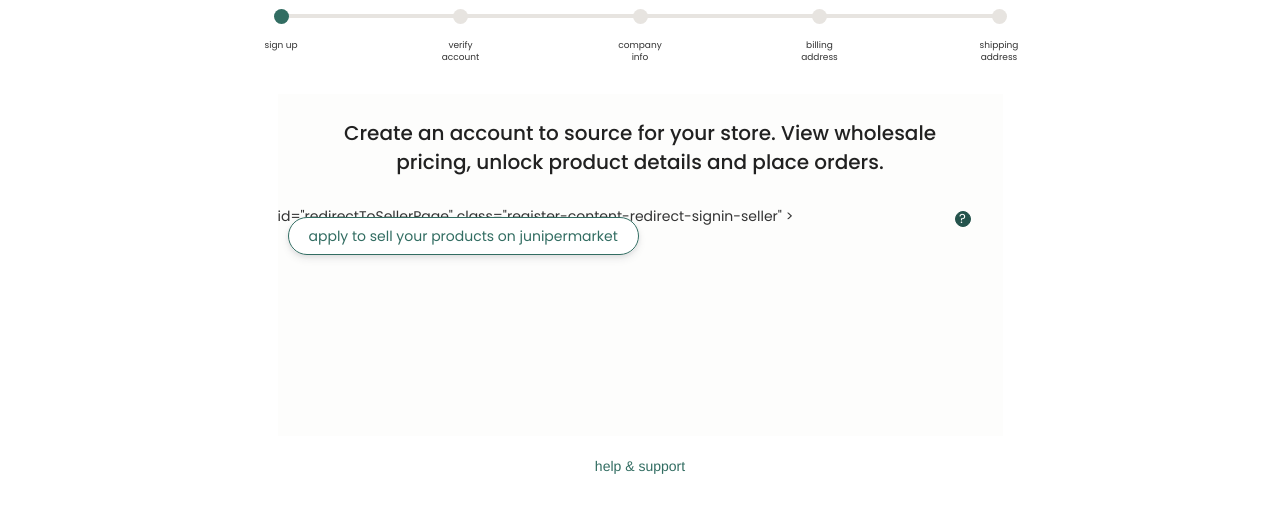
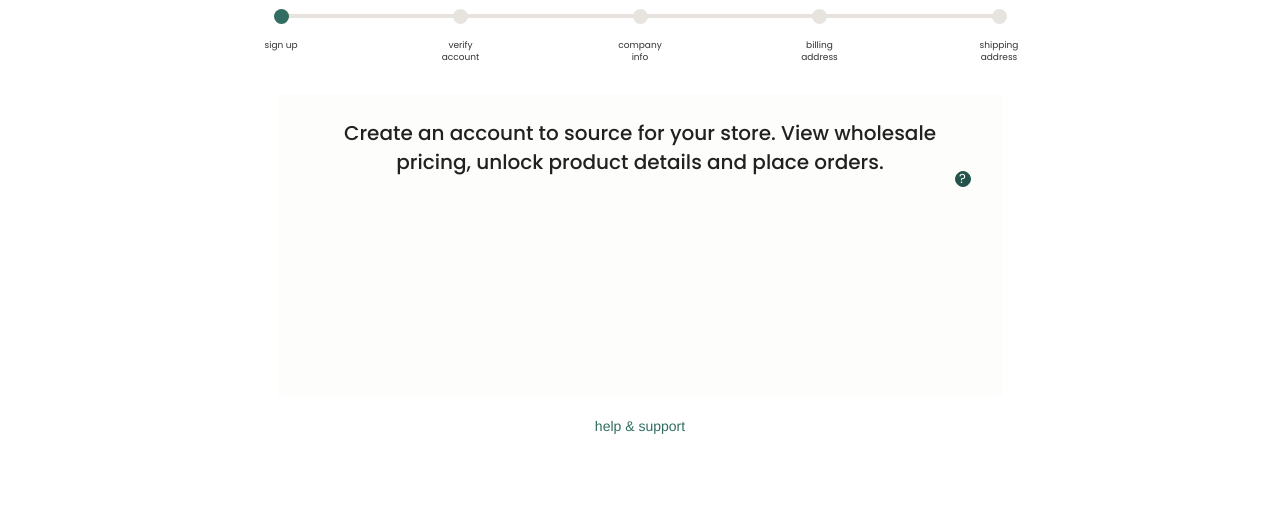
Before and after one commit to TraceFerrier/traceferrier.github.io, a plain HTML site: page local-signup.html in a window 1280 px wide. Shown: the part 155-668 px from the top of the page. Drawn offline with nearby package versions, Linux system fonts and the light colour scheme.

Commit message:
Remove "apply to sell" section

```diff
--- a/local-signup.html
+++ b/local-signup.html
@@ -861,15 +861,6 @@
                 </span>
               </div>
             </div>
-              id="redirectToSellerPage"
-              class="register-content-redirect-signin-seller"
-            >
-              <div class="register-content-redirect-signin-seller-link">
-                <a id="sign-in-seller-redirect">
-                  apply to sell your products on junipermarket
-                </a>
-              </div>
-            </div>
           </div>
         </div>
       </div>
```
